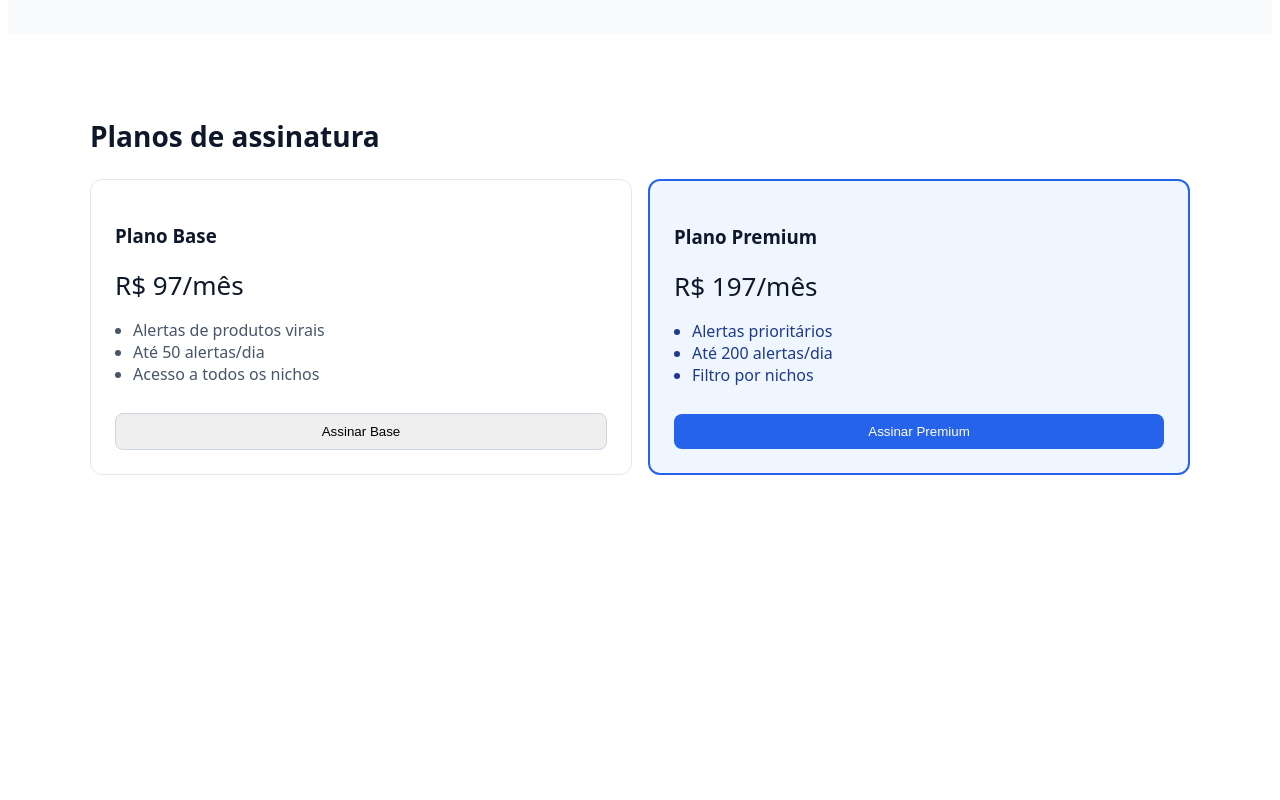
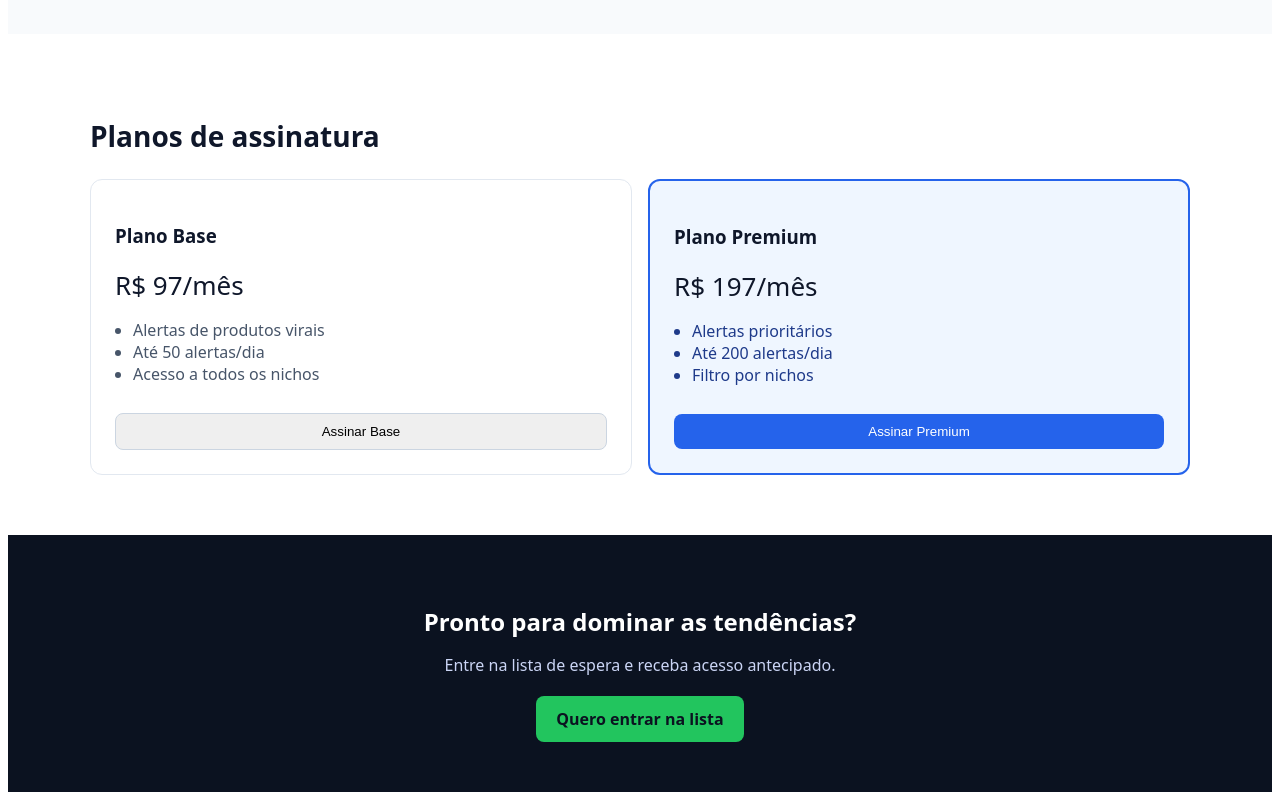
Before and after one commit to wesleycpo2/spacered, a React (Vite) app in the folder apps/web/: page / in a window 1280 px wide. Shown: the part 781-1581 px from the top of the page. Before the commit the page ends 1324 px from the top, so only its background shows below. Built offline with nearby package versions, Linux system fonts and the light colour scheme; no server answers.

Commit message:
remove signup modal from landing

```diff
--- a/apps/web/src/pages/LandingPage.tsx
+++ b/apps/web/src/pages/LandingPage.tsx
@@ -4,36 +4,12 @@
  * Página pública com CTA e modal de cadastro
  */
 
-import { FormEvent, useState } from 'react';
-import { useNavigate } from 'react-router-dom';
-import { useAuth } from '../contexts/AuthContext';
+import { useCallback } from 'react';
 
 export function LandingPage() {
-  const [isModalOpen, setIsModalOpen] = useState(false);
-  const [email, setEmail] = useState('');
-  const [password, setPassword] = useState('');
-  const [name, setName] = useState('');
-  const [error, setError] = useState('');
-  const [isLoading, setIsLoading] = useState(false);
-
-  const { register } = useAuth();
-  const navigate = useNavigate();
-
-  async function handleRegister(e: FormEvent) {
-    e.preventDefault();
-    setError('');
-    setIsLoading(true);
-
-    try {
-      await register(email, password, name || undefined);
-      setIsModalOpen(false);
-      navigate('/dashboard');
-    } catch (err) {
-      setError(err instanceof Error ? err.message : 'Erro ao cadastrar');
-    } finally {
-      setIsLoading(false);
-    }
-  }
+  const scrollToPlans = useCallback(() => {
+    document.getElementById('planos')?.scrollIntoView({ behavior: 'smooth' });
+  }, []);
 
   return (
     <div style={{ fontFamily: 'system-ui, sans-serif', color: '#0f172a' }}>
@@ -49,7 +25,7 @@ export function LandingPage() {
           </p>
           <div style={{ marginTop: 28, display: 'flex', gap: 12, flexWrap: 'wrap' }}>
             <button
-              onClick={() => setIsModalOpen(true)}
+              onClick={scrollToPlans}
               style={{
                 background: '#22c55e',
                 color: '#0b1220',
@@ -64,7 +40,7 @@ export function LandingPage() {
               Quero receber alertas
             </button>
             <button
-              onClick={() => setIsModalOpen(true)}
+              onClick={scrollToPlans}
               style={{
                 background: 'transparent',
                 color: 'white',
@@ -112,7 +88,7 @@ export function LandingPage() {
       </section>
 
       {/* PLANS */}
-      <section style={{ padding: '60px 24px' }}>
+      <section id="planos" style={{ padding: '60px 24px' }}>
         <div style={{ maxWidth: 1100, margin: '0 auto' }}>
           <h2 style={{ fontSize: 28, marginBottom: 24 }}>Planos de assinatura</h2>
           <div style={{ display: 'grid', gridTemplateColumns: 'repeat(auto-fit, minmax(260px, 1fr))', gap: 16 }}>
@@ -125,7 +101,7 @@ export function LandingPage() {
                 <li>Acesso a todos os nichos</li>
               </ul>
               <button
-                onClick={() => setIsModalOpen(true)}
+                onClick={scrollToPlans}
                 style={{ marginTop: 12, width: '100%', padding: 10, borderRadius: 8, border: '1px solid #cbd5e1', cursor: 'pointer' }}
               >
                 Assinar Base
@@ -140,7 +116,7 @@ export function LandingPage() {
                 <li>Filtro por nichos</li>
               </ul>
               <button
-                onClick={() => setIsModalOpen(true)}
+                onClick={scrollToPlans}
                 style={{ marginTop: 12, width: '100%', padding: 10, borderRadius: 8, border: 'none', background: '#2563eb', color: 'white', cursor: 'pointer' }}
               >
                 Assinar Premium
@@ -150,79 +126,29 @@ export function LandingPage() {
         </div>
       </section>
 
-      {/* MODAL CADASTRO */}
-      {isModalOpen && (
-        <div
-          style={{
-            position: 'fixed',
-            inset: 0,
-            background: 'rgba(15, 23, 42, 0.7)',
-            display: 'flex',
-            alignItems: 'center',
-            justifyContent: 'center',
-            padding: 20,
-            zIndex: 50,
-          }}
-          onClick={() => !isLoading && setIsModalOpen(false)}
-        >
-          <div
-            style={{ background: 'white', padding: 24, borderRadius: 12, maxWidth: 420, width: '100%' }}
-            onClick={(e) => e.stopPropagation()}
+      {/* CTA Final */}
+      <section style={{ padding: '50px 24px', background: '#0b1220', color: 'white' }}>
+        <div style={{ maxWidth: 1100, margin: '0 auto', textAlign: 'center' }}>
+          <h2 style={{ marginBottom: 12 }}>Pronto para dominar as tendências?</h2>
+          <p style={{ color: '#cbd5f5', marginBottom: 20 }}>
+            Entre na lista de espera e receba acesso antecipado.
+          </p>
+          <a
+            href="mailto:contato@tiktoktrendalert.com"
+            style={{
+              display: 'inline-block',
+              background: '#22c55e',
+              color: '#0b1220',
+              padding: '12px 20px',
+              borderRadius: 8,
+              fontWeight: 700,
+              textDecoration: 'none',
+            }}
           >
-            <h3 style={{ marginTop: 0 }}>Criar conta</h3>
-            <form onSubmit={handleRegister}>
-              <div style={{ marginBottom: 12 }}>
-                <label style={{ display: 'block', marginBottom: 6 }}>Nome (opcional)</label>
-                <input
-                  type="text"
-                  value={name}
-                  onChange={(e) => setName(e.target.value)}
-                  style={{ width: '100%', padding: 8 }}
-                />
-              </div>
-              <div style={{ marginBottom: 12 }}>
-                <label style={{ display: 'block', marginBottom: 6 }}>Email</label>
-                <input
-                  type="email"
-                  value={email}
-                  onChange={(e) => setEmail(e.target.value)}
-                  required
-                  style={{ width: '100%', padding: 8 }}
-                />
-              </div>
-              <div style={{ marginBottom: 12 }}>
-                <label style={{ display: 'block', marginBottom: 6 }}>Senha</label>
-                <input
-                  type="password"
-                  value={password}
-                  onChange={(e) => setPassword(e.target.value)}
-                  required
-                  minLength={6}
-                  style={{ width: '100%', padding: 8 }}
-                />
-              </div>
-
-              {error && <div style={{ color: 'red', marginBottom: 12 }}>{error}</div>}
-
-              <button
-                type="submit"
-                disabled={isLoading}
-                style={{
-                  width: '100%',
-                  padding: 10,
-                  border: 'none',
-                  background: '#22c55e',
-                  color: 'white',
-                  borderRadius: 8,
-                  cursor: 'pointer',
-                }}
-              >
-                {isLoading ? 'Criando...' : 'Criar conta'}
-              </button>
-            </form>
-          </div>
+            Quero entrar na lista
+          </a>
         </div>
-      )}
+      </section>
     </div>
   );
 }
```
